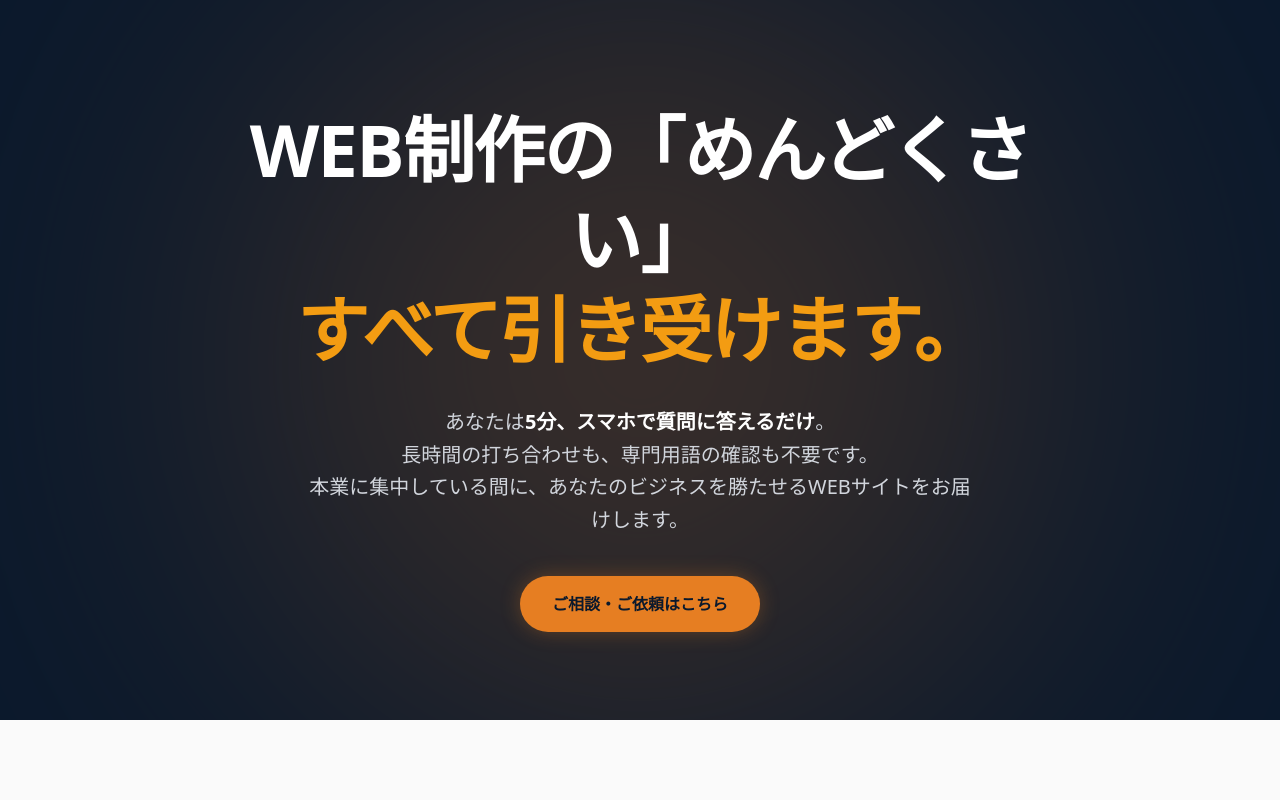
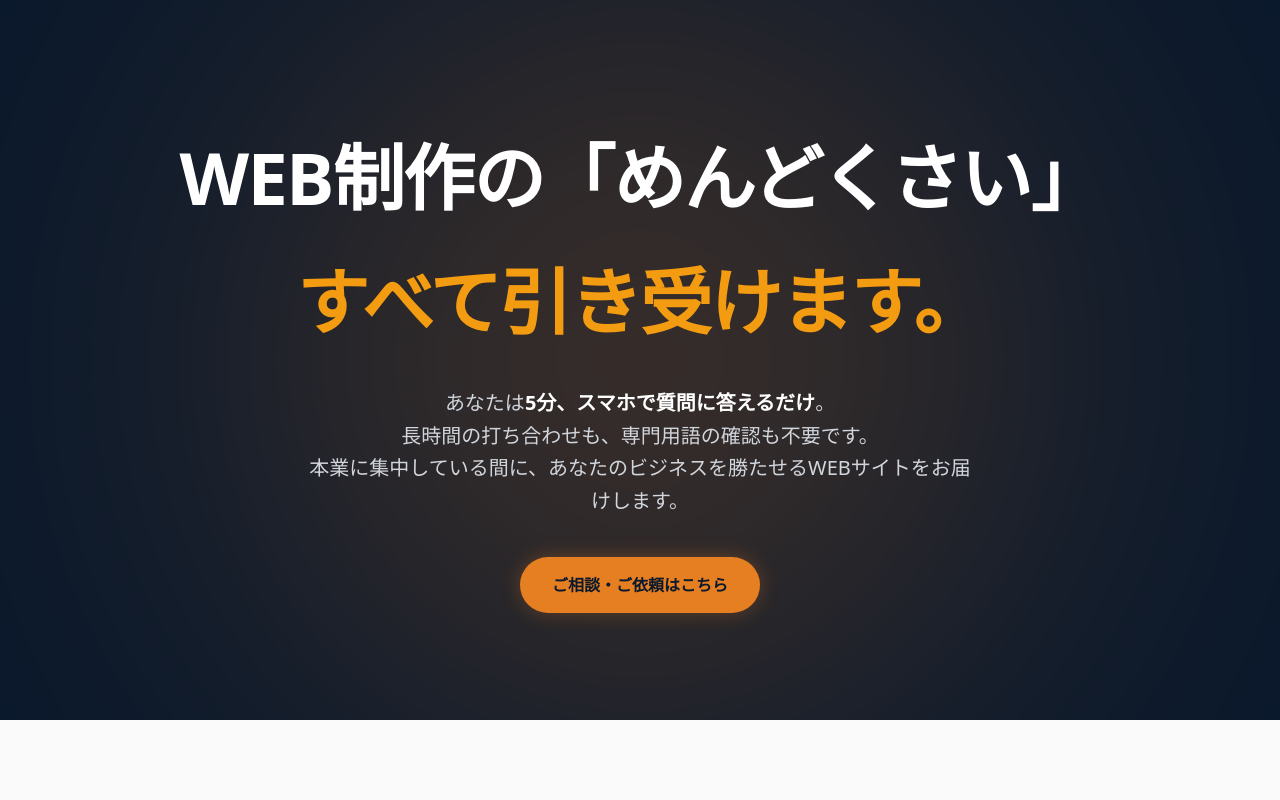
Before and after one commit to terror77x/resonance-studio-portfolio, a Next.js app: page / in a window 1280 px wide. Shown: the top 800 px of the page. Built offline with nearby package versions, Linux system fonts and the light colour scheme; a web font is replaced by a local one.

Commit message:
feat: add Pricing section and refine text wrapping

```diff
--- a/src/components/Hero.tsx
+++ b/src/components/Hero.tsx
@@ -10,13 +10,13 @@ export default function Hero() {
 
       <div className="relative z-10 max-w-4xl mx-auto text-center flex flex-col items-center">
         <motion.h1
-          className="text-4xl md:text-5xl lg:text-7xl font-bold font-heading leading-tight tracking-tight mb-8"
+          className="text-4xl md:text-5xl lg:text-6xl xl:text-7xl font-bold font-heading leading-normal tracking-tight mb-8"
           initial={{ opacity: 0, y: 30 }}
           animate={{ opacity: 1, y: 0 }}
           transition={{ duration: 0.8, ease: "easeOut" }}
         >
-          WEB制作の「めんどくさい」<br className="hidden sm:block" />
-          <span className="text-[var(--color-resonance-light)]">すべて引き受けます。</span>
+          <span className="block whitespace-nowrap">WEB制作の「めんどくさい」</span>
+          <span className="block text-[var(--color-resonance-light)] whitespace-nowrap mt-2 md:mt-4">すべて引き受けます。</span>
         </motion.h1>
 
         <motion.p
```
